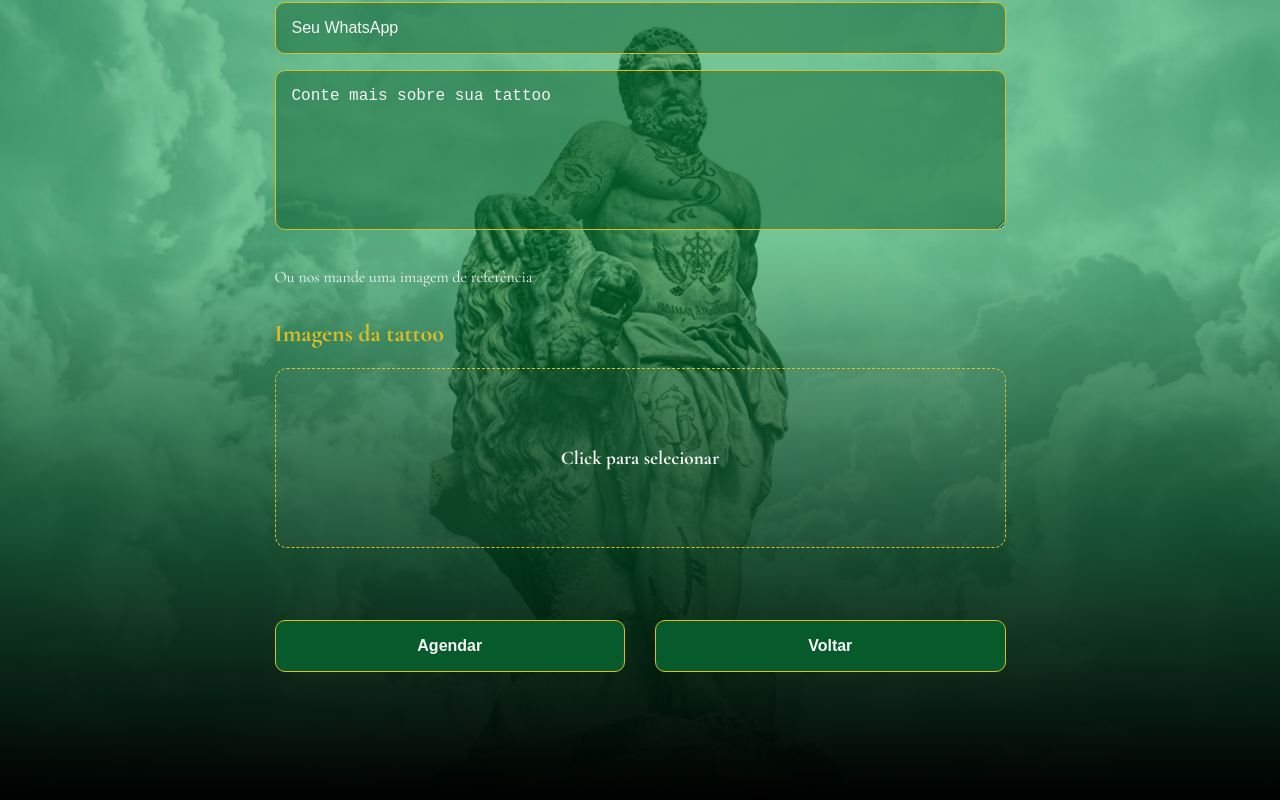
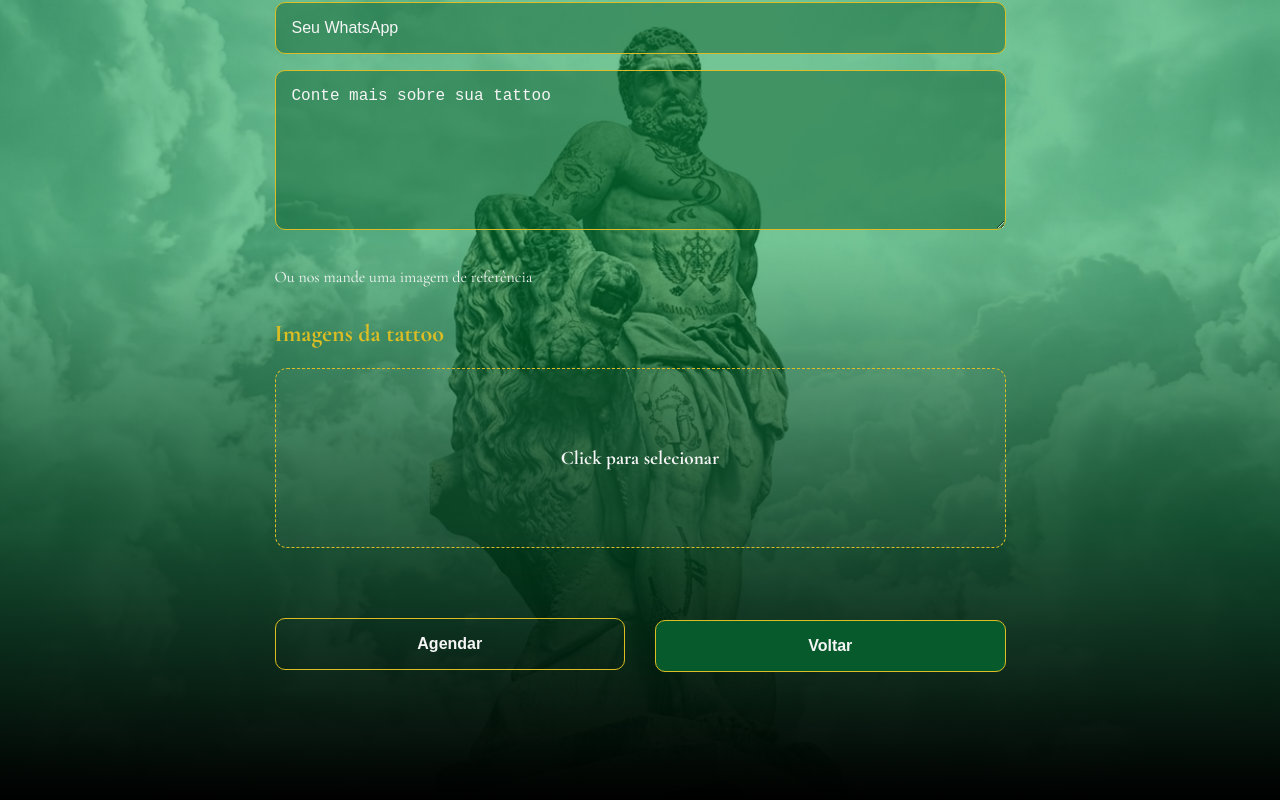
Before and after one commit to nvini16/TATOO, a React (Vite) app: page /TATOO/Agendamento in a window 1280 px wide. In both pictures the pointer is over the button "Agendar". Shown: the part 962-1762 px from the top of the page. Built offline with nearby package versions, Linux system fonts and the light colour scheme.

Commit message:
ajuste: adicionar hover aos botões de ação de agendamento

```diff
--- a/src/styles/agendamento.css
+++ b/src/styles/agendamento.css
@@ -115,6 +115,11 @@
   width: 100%;
 }
 
+.agendamento-acoes button:hover {
+  background-color: var(--msrsali-tatoo-color-dark-green);
+  transform: translateY(-2px);
+}
+
 .agendamento-link {
   text-decoration: none;
   color: var(--marsali-tatoo-color-white);
```
